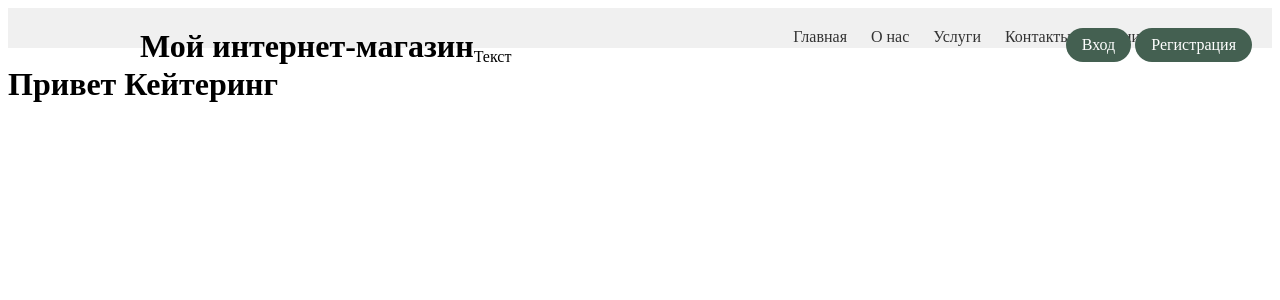
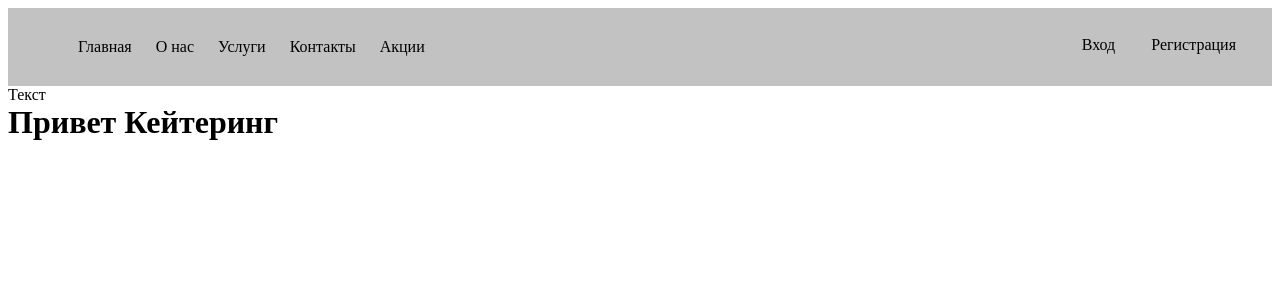
Before and after one commit to SimpleRoach/catering, a Django app: page / in a window 1280 px wide. Shown: the top 300 px of the page. Run offline with Django 5.2, Linux system fonts and the light colour scheme.

Commit message:
Продолжаю настраивать шапку

```diff
--- a/main_menu/static/main_menu/css/base.css
+++ b/main_menu/static/main_menu/css/base.css
@@ -1,12 +1,13 @@
-header {
-  background-color: #f0f0f0;
-  padding: 20px;
+.main-header {
+  background-color: #c2c2c2;
+  padding: 30px;
   position: relative;
+  display: flex;
+  max-width: 100%;
+  margin: 0 auto;
 }
 
 .container {
-  max-width: 1000px;
-  margin: 0 auto;
   padding: 0 20px;
 }
 
@@ -18,9 +19,6 @@ h1 {
   margin: 0;
 }
 
-nav {
-  float: right;
-}
 
 nav ul {
   list-style: none;
@@ -35,7 +33,7 @@ nav li {
 
 nav a {
   text-decoration: none;
-  color: #333;
+  color: #000000;
 }
 
 .actions {
@@ -47,9 +45,9 @@ nav a {
 .btn {
   display: inline-block;
   padding: 8px 16px;
-  background-color: #446051;
-  color: white;
+  background-color: none;
+  color: #000000;
   text-decoration: none;
   border: none;
-  border-radius: 50px;
+  border-radius: 1px;
 }
--- a/templates/base.html
+++ b/templates/base.html
@@ -10,10 +10,9 @@
     <link rel="stylesheet" href="{% static 'main_menu/css/base.css' %}">
 </head>
 <body>
- <header>
+ <header class="main-header">
     <div class="container">
       <div class="logo">
-        <h1>Мой интернет-магазин</h1>
       </div>
       <nav>
         <ul>
```
